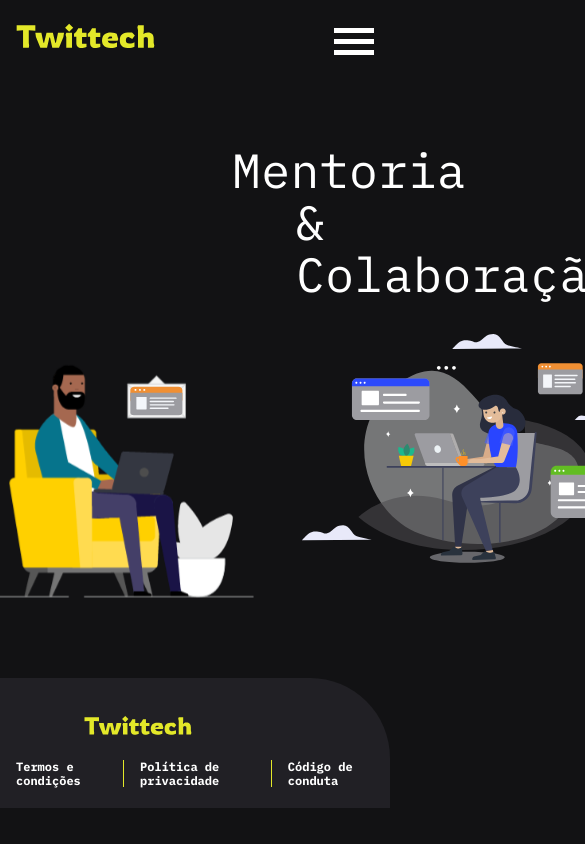
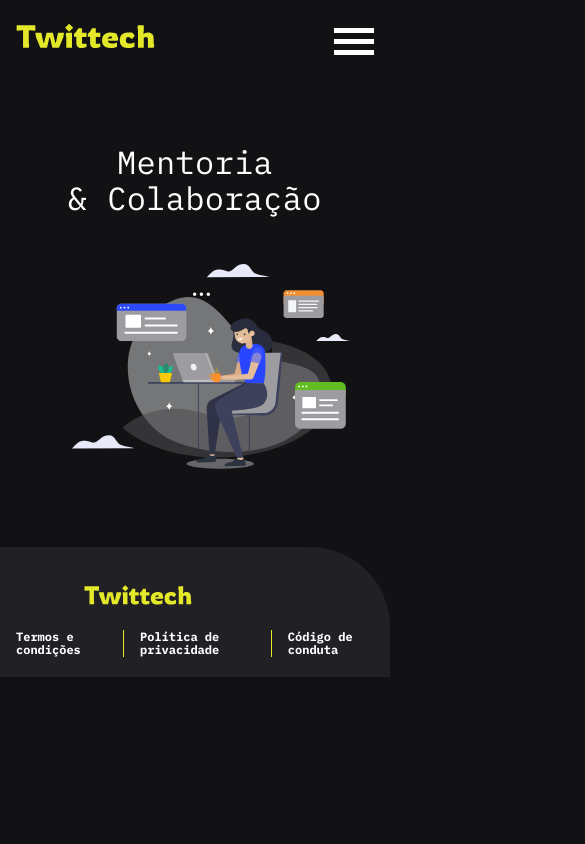
Before and after one commit to alinecbsr/twittech-front, a React (Create React App) app: page / in a window 390 px wide. Shown: the top 844 px of the page, 585 px wide, since content can reach past the window. Built offline with nearby package versions, Linux system fonts and the light colour scheme.

Commit message:
Responsive Home Page

```diff
--- a/src/assets/styles/components/footer.js
+++ b/src/assets/styles/components/footer.js
@@ -15,7 +15,7 @@ export const Tag = styled.footer`
   @media (max-width: 600px) {
     flex-direction: column;
     height: 130px;
-    margin-top: 80px;
+    margin-top: 30px;
     padding: 32px 0;
   }
 `;
--- a/src/assets/styles/pages/Landing.js
+++ b/src/assets/styles/pages/Landing.js
@@ -2,12 +2,61 @@ import styled from 'styled-components/macro';
 
 import { Title } from '../typography';
 
+export const Section = styled.section`
+  display: flex;
+  flex-direction: column;
+  width: 100%;
+  height: 100%;
+`;
+
 export const TitleHeader = styled(Title)`
   padding-left: 12rem;
   margin-top: 9rem;
+
+  @media (max-width: 1023px) {
+    padding-left: 4rem;
+    font-size: 2rem;
+    line-height: 2.25rem;
+  }
+
+  @media (max-width: 420px) {
+    padding: 0;
+    font-size: 2rem;
+    line-height: 2.25rem;
+    text-align: center;
+  }
 `;
+
 export const HeaderTitle = styled(Title)`
   padding-left: 16rem;
+
+  @media (max-width: 1023px) {
+    padding-left: 4rem;
+    font-size: 2rem;
+    line-height: 2.25rem;
+  }
+
+  @media (max-width: 420px) {
+    padding: 0;
+    font-size: 2rem;
+    line-height: 2.25rem;
+    text-align: center;
+  }
+`;
+
+export const Box = styled.section`
+  display: flex;
+  flex-direction: row;
+  align-items: center;
+  justify-content: space-between;
+  width: 100%;
+  height: 100%;
+
+  @media (max-width: 1024px) {
+    flex-direction: column;
+    padding-left: 2rem;
+    text-align: center;
+  }
 `;
 
 export const SideRight = styled.img`
@@ -15,6 +64,15 @@ export const SideRight = styled.img`
   max-width: 32.75rem;
   height:auto;
   margin: 0 -4rem 0 3rem;
+
+  @media (max-width: 1024px) {
+    margin: 6rem 0 ;
+    min-width: 15rem;
+  }
+
+  @media (max-width: 420px) {
+    margin: 3rem 0 ;
+  }
 `;
 
 export const SideLeft = styled.img`
@@ -22,4 +80,8 @@ export const SideLeft = styled.img`
   max-width: 23.85rem;
   height:auto;
   margin: 4rem  0 0 -6rem;
+
+  @media (max-width: 1025px) {
+    display: none
+  }
 `;
--- a/src/assets/styles/typography.js
+++ b/src/assets/styles/typography.js
@@ -4,6 +4,8 @@ import { colors } from './colors';
 export const fonts = {
   base: "'IBM Plex Mono', monospace",
 };
+
+
 
 export const Content = styled.section`
   display: flex;
--- a/src/pages/Landing.js
+++ b/src/pages/Landing.js
@@ -3,14 +3,14 @@ import Header from "../components/Header";
 import Footer from "../components/Footer";
 import devMan from "../assets/images/devMan.svg";
 import devWoman from "../assets/images/devWoman.svg";
-import { Container, Nav } from "../assets/styles/typography";
+import { Container } from "../assets/styles/typography";
 import {
   TitleHeader,
   HeaderTitle,
+  Box,
   SideRight,
   SideLeft,
 } from "../assets/styles/pages/Landing";
-
 
 function Landing() {
   return (
@@ -19,12 +19,12 @@ function Landing() {
       <Container>
         <TitleHeader>{`Mentoria`}</TitleHeader>
         <HeaderTitle>{`& Colaboração`}</HeaderTitle>
-        <Nav>
+        <Box>
           <SideLeft src={devMan} />
           <SideRight src={devWoman} />
-        </Nav>
+        </Box>
       </Container>
-      <Footer/>
+      <Footer />
     </>
   );
 }
```
